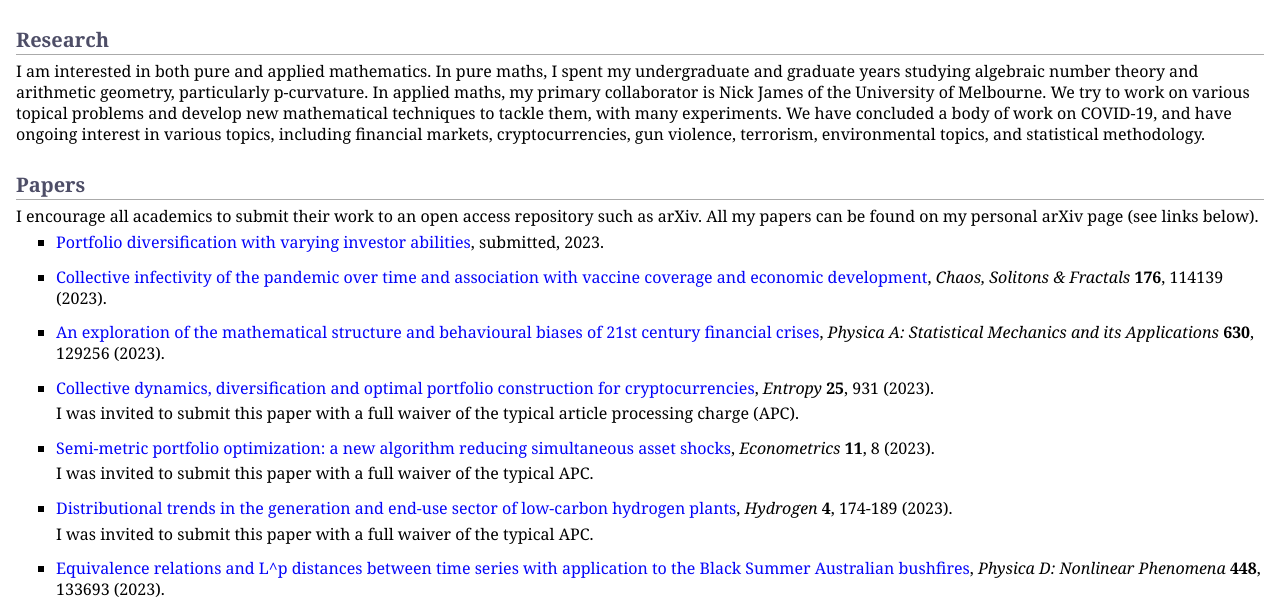
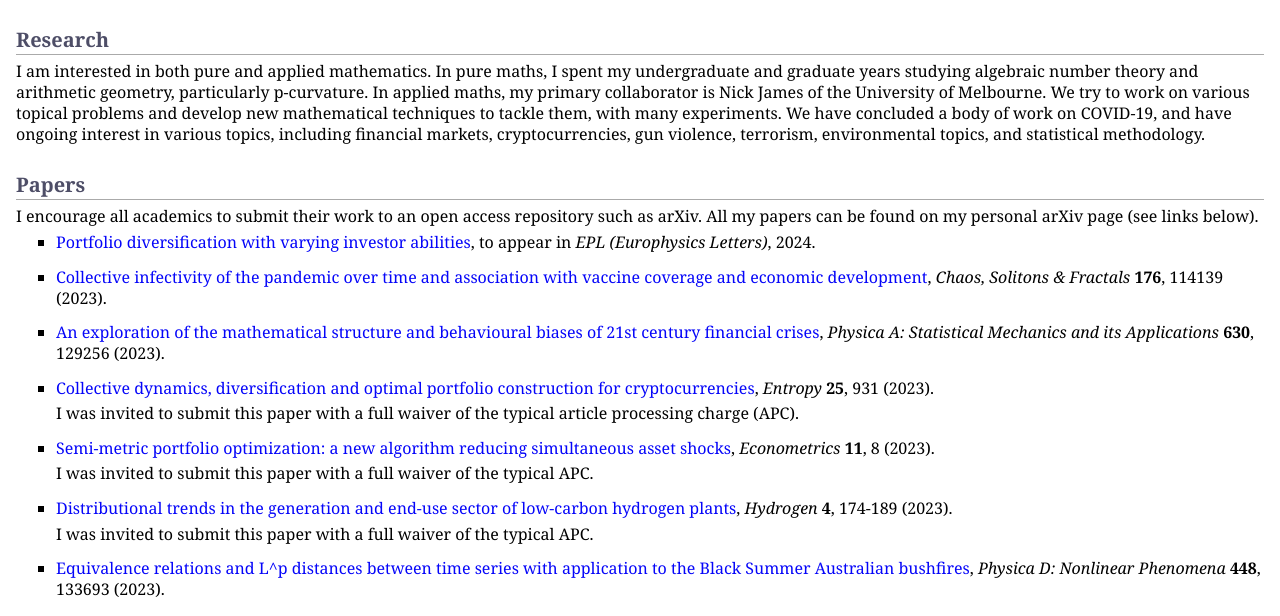
Before and after one commit to MaxMenzies/maxmenzies.com, a Jekyll site: the page index.html, which Jekyll copies as it is, in a window 1280 px wide and 900 px high, cut to the strip 284-900 px from the top of the window. Built offline with Jekyll 4.4.1, drawn with Linux system fonts in a browser that asks for light colours.

Commit message:
Update index.html

```diff
--- a/index.html
+++ b/index.html
@@ -40,7 +40,7 @@
 <h2>Papers</h2>
 <p>I encourage all academics to submit their work to an open access repository such as arXiv. All my papers can be found on my personal arXiv page (see links below).</p>
 <ul>
-<li><p><a href="https://arxiv.org/abs/2311.06519">Portfolio diversification with varying investor abilities</a>, submitted, 2023.</p>
+<li><p><a href="https://arxiv.org/abs/2311.06519">Portfolio diversification with varying investor abilities</a>, to appear in <i>EPL (Europhysics Letters)</i>, 2024.</p>
 </li>
 </ul>
 <ul>
```
